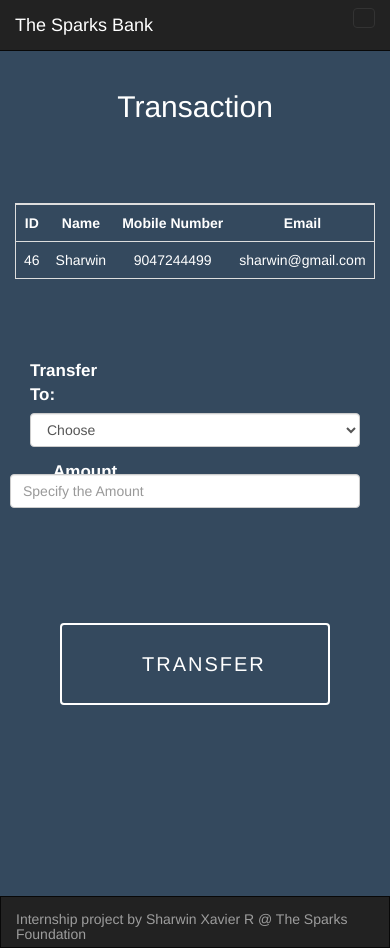
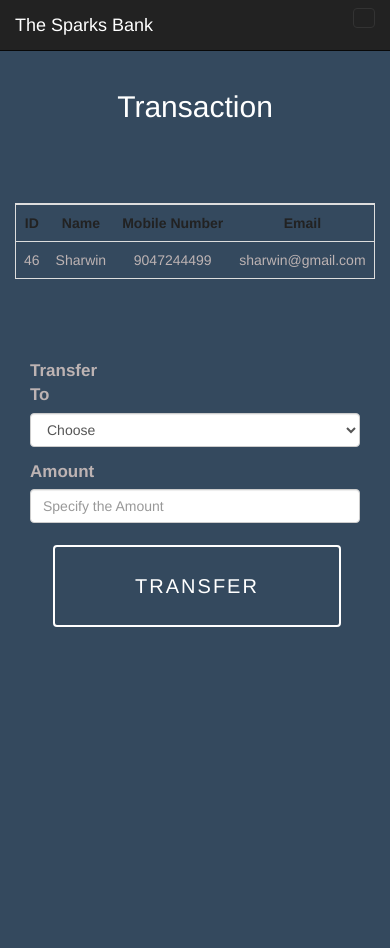
Before and after one commit to sharwinxavier/The_Sparks_Bank, a PHP site: page /userdetails.php?id=46 in a window 390 px wide. After the commit the page ends 627 px from the top, so only its background shows below. Run offline with PHP 8.4, Linux system fonts and the light colour scheme; data comes from the database, SQL or seed files in the repository.

Commit message:
third commit

```diff
--- a/navbar.php
+++ b/navbar.php
@@ -27,4 +27,10 @@
 
 .navbar-inverse {
   transition: all 0.2s ease-in;
+}
+@media only screen and (max-width: 600px) {
+.navbar-inverse {
+    transition: all 0.2s ease-in;
+    margin-bottom: -3px;
+}
 }</style>
--- a/userdetails.php
+++ b/userdetails.php
@@ -72,10 +72,16 @@
 	<script src="https://ajax.googleapis.com/ajax/libs/jquery/1.12.4/jquery.min.js"></script>
 	<script src="https://maxcdn.bootstrapcdn.com/bootstrap/3.3.7/js/bootstrap.min.js" integrity="sha384-Tc5IQib027qvyjSMfHjOMaLkfuWVxZxUPnCJA7l2mCWNIpG9mGCD8wGNIcPD7Txa" crossorigin="anonymous"></script>
 <style>
+@media only screen and (max-width: 600px) {
+  html,body {
+    overflow-x: hidden;
+  }
+
+}
 html,
 body,
 main {
-  height: 100%;
+  height: 101.5%;
 }
 .photo-cover {
   background: #34495e no-repeat center center / cover fixed;
@@ -90,6 +96,16 @@
   display: flex;
   align-items: center;
   justify-content: center;
+}
+@media only screen and (max-width: 600px) {
+#buttons{
+  margin-top:7px;
+  height:80%;
+  width:120%;
+  margin-left:-34px;
+
+}
+
 }
 button.btn{
   background: transparent;
@@ -173,25 +189,25 @@
 			<table class="table ">
 				<tr>
 
-					<th class="text-center" style="color:white;">ID</th>
-					<th class="text-center" style="color:white;">Name</th>
-					<th class="text-center" style="color:white;">Mobile Number</th>
-					<th class="text-center" style="color:white;">Email</th>
-                    <th class="text-center" style="color:white;">Balance</th>
+					<th class="text-center" style="color:#222222;">ID</th>
+					<th class="text-center" style="color:#222222;">Name</th>
+					<th class="text-center" style="color:#222222;">Mobile Number</th>
+					<th class="text-center" style="color:#222222;">Email</th>
+                    <th class="text-center" style="color:#222222;">Balance</th>
 				</tr>
                 <tr>
-                    <td class="text-center" style="color:white;"><?php echo $row['id'] ?></td>
-                    <td class="text-center" style="color:white;"><?php echo $row['name'] ?></td>
-                    <td class="text-center" style="color:white;"><?php echo $row['mob_no'] ?></td>
-                    <td class="text-center" style="color:white;"><?php echo $row['email'] ?></td>
-                    <td class="text-center" style="color:white;"><?php echo $row['current_balance'] ?></td>
+                    <td class="text-center" style="color:#bdb3b3;"><?php echo $row['id'] ?></td>
+                    <td class="text-center" style="color:#bdb3b3;"><?php echo $row['name'] ?></td>
+                    <td class="text-center" style="color:#bdb3b3;"><?php echo $row['mob_no'] ?></td>
+                    <td class="text-center" style="color:#bdb3b3;"><?php echo $row['email'] ?></td>
+                    <td class="text-center" style="color:#bdb3b3;"><?php echo $row['current_balance'] ?></td>
                 </tr>
                 </table>
                 </div>
                 </div>
                 <br><br><br>
                 <div class="form-group">
-        <label class="col-sm-2 control-label" style="color:white; font-size:17px; width:13%; padding-top:5px;">Transfer To:</label>
+        <label class="col-sm-2 control-label" style="color:#bdb3b3; font-size:17px; width:13%; padding-top:5px;">Transfer To</label>
         <div class="col-sm-4">
         <select name="to" class="form-control" required>
             <option value="" disabled selected>Choose</option>
@@ -219,8 +235,8 @@
         </select>
         </div>
         </div>
-        <label class="col-sm-2 control-label"  style=" margin-left: 23px; margin-top:-15px; color:white; font-size:17px; width:13%; padding-top:5px;">Amount</label>
-					<div class="col-sm-4" style=" margin-left: -20px; margin-top:-15px;">
+        <label class="col-sm-2 control-label"  style=" margin-bottom:20px; margin-top:-15px; color:#bdb3b3; font-size:17px; width:13%; padding-top:5px;">Amount</label>
+					<div class="col-sm-4" style=" margin-top:-15px;">
 						<input type="number" name="amount1" class="form-control" placeholder="Specify the Amount" >
 					</div>
                     <div id="buttons" class="container">
```
Also changed, not shown: index.php (+49 -10 lines).
